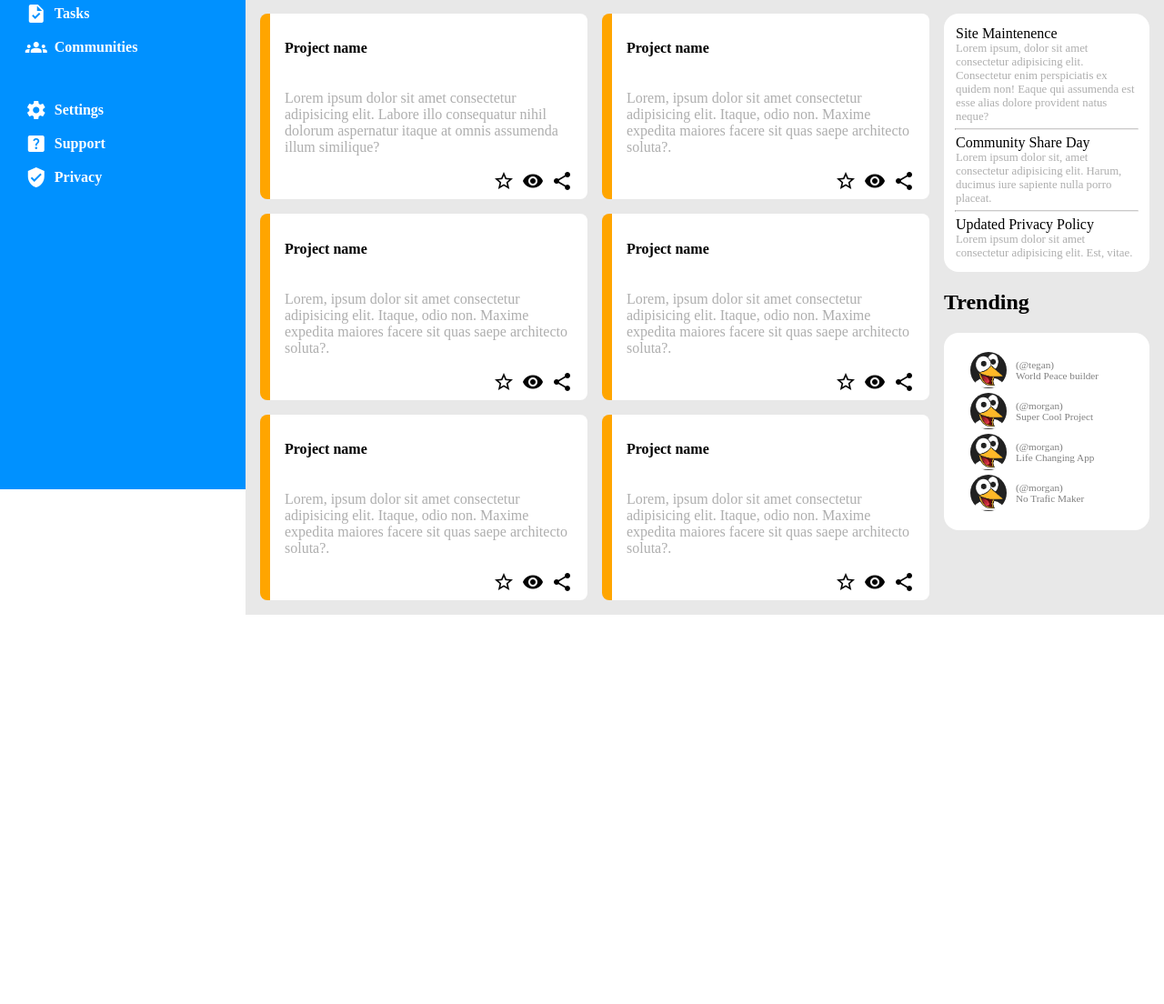
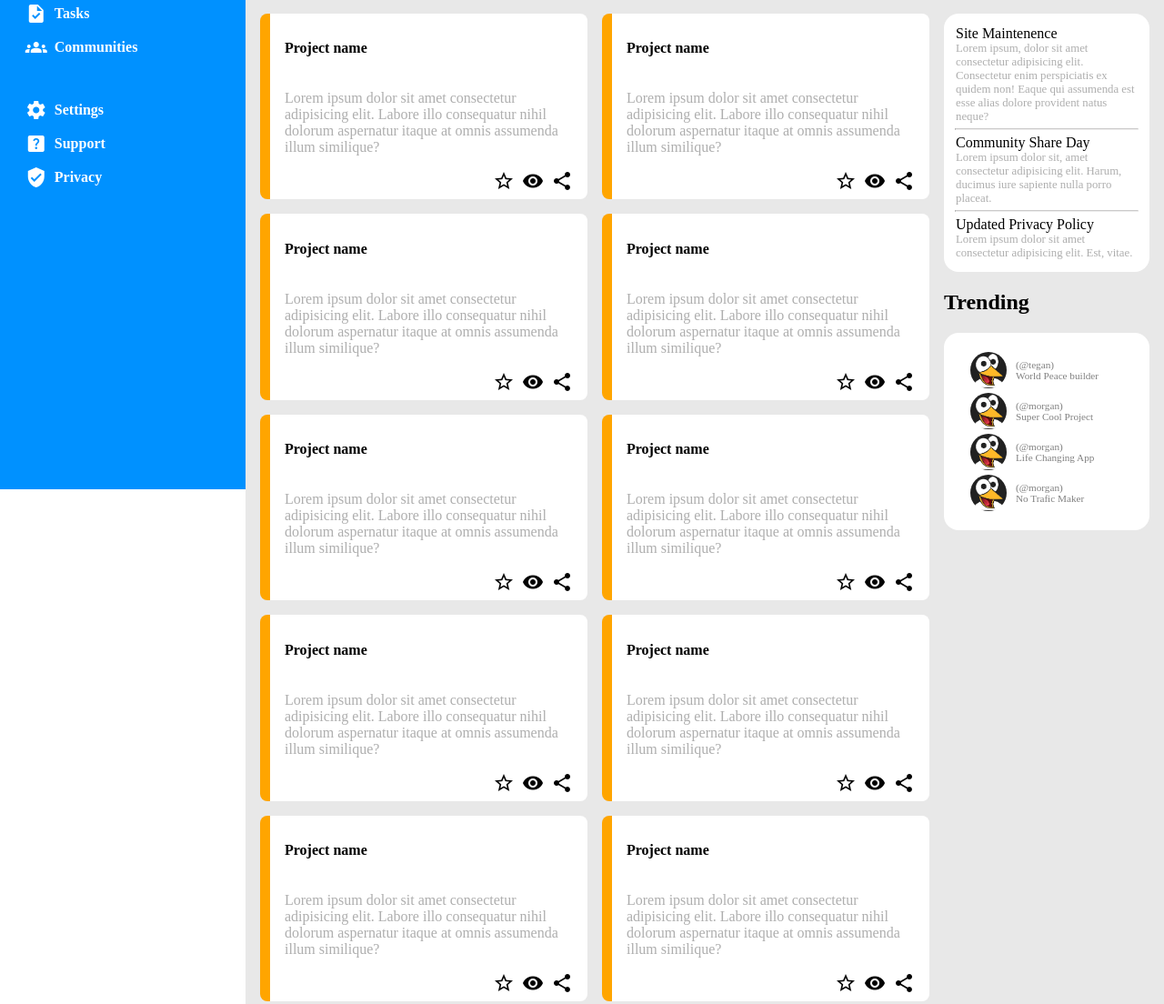
Before and after one commit to anatolipv/TOP-Admin_Dashboard, a plain HTML site: page index.html in a window 1280 px wide. Shown: the part 262-1366 px from the top of the page at 91% size. Before the commit the page ends 938 px from the top, so only its background shows below. Drawn offline with Linux system fonts and the light colour scheme.

Commit message:
Added more content

```diff
--- a/index.html
+++ b/index.html
@@ -97,6 +97,86 @@
                 <div class="projects">
                     <h2>Your Projects</h2>
                     <div class="projects-container">
+                         <div class="project">
+                            <h4>Project name</h4>
+                            <p class="project-info">Lorem ipsum dolor sit amet consectetur adipisicing elit. Labore illo consequatur nihil dolorum aspernatur itaque at omnis assumenda illum similique?</p>
+                            <div class="poptions">
+                                <i class="material-icons">star_outline</i>
+                                <i class="material-icons">visibility</i>
+                                <i class="material-icons">share</i>
+                            </div>
+                        </div>
+                         <div class="project">
+                            <h4>Project name</h4>
+                            <p class="project-info">Lorem ipsum dolor sit amet consectetur adipisicing elit. Labore illo consequatur nihil dolorum aspernatur itaque at omnis assumenda illum similique?</p>
+                            <div class="poptions">
+                                <i class="material-icons">star_outline</i>
+                                <i class="material-icons">visibility</i>
+                                <i class="material-icons">share</i>
+                            </div>
+                        </div>
+                         <div class="project">
+                            <h4>Project name</h4>
+                            <p class="project-info">Lorem ipsum dolor sit amet consectetur adipisicing elit. Labore illo consequatur nihil dolorum aspernatur itaque at omnis assumenda illum similique?</p>
+                            <div class="poptions">
+                                <i class="material-icons">star_outline</i>
+                                <i class="material-icons">visibility</i>
+                                <i class="material-icons">share</i>
+                            </div>
+                        </div>
+                         <div class="project">
+                            <h4>Project name</h4>
+                            <p class="project-info">Lorem ipsum dolor sit amet consectetur adipisicing elit. Labore illo consequatur nihil dolorum aspernatur itaque at omnis assumenda illum similique?</p>
+                            <div class="poptions">
+                                <i class="material-icons">star_outline</i>
+                                <i class="material-icons">visibility</i>
+                                <i class="material-icons">share</i>
+                            </div>
+                        </div>
+                         <div class="project">
+                            <h4>Project name</h4>
+                            <p class="project-info">Lorem ipsum dolor sit amet consectetur adipisicing elit. Labore illo consequatur nihil dolorum aspernatur itaque at omnis assumenda illum similique?</p>
+                            <div class="poptions">
+                                <i class="material-icons">star_outline</i>
+                                <i class="material-icons">visibility</i>
+                                <i class="material-icons">share</i>
+                            </div>
+                        </div>
+                         <div class="project">
+                            <h4>Project name</h4>
+                            <p class="project-info">Lorem ipsum dolor sit amet consectetur adipisicing elit. Labore illo consequatur nihil dolorum aspernatur itaque at omnis assumenda illum similique?</p>
+                            <div class="poptions">
+                                <i class="material-icons">star_outline</i>
+                                <i class="material-icons">visibility</i>
+                                <i class="material-icons">share</i>
+                            </div>
+                        </div> <div class="project">
+                            <h4>Project name</h4>
+                            <p class="project-info">Lorem ipsum dolor sit amet consectetur adipisicing elit. Labore illo consequatur nihil dolorum aspernatur itaque at omnis assumenda illum similique?</p>
+                            <div class="poptions">
+                                <i class="material-icons">star_outline</i>
+                                <i class="material-icons">visibility</i>
+                                <i class="material-icons">share</i>
+                            </div>
+                        </div>
+                         <div class="project">
+                            <h4>Project name</h4>
+                            <p class="project-info">Lorem ipsum dolor sit amet consectetur adipisicing elit. Labore illo consequatur nihil dolorum aspernatur itaque at omnis assumenda illum similique?</p>
+                            <div class="poptions">
+                                <i class="material-icons">star_outline</i>
+                                <i class="material-icons">visibility</i>
+                                <i class="material-icons">share</i>
+                            </div>
+                        </div>
+                         <div class="project">
+                            <h4>Project name</h4>
+                            <p class="project-info">Lorem ipsum dolor sit amet consectetur adipisicing elit. Labore illo consequatur nihil dolorum aspernatur itaque at omnis assumenda illum similique?</p>
+                            <div class="poptions">
+                                <i class="material-icons">star_outline</i>
+                                <i class="material-icons">visibility</i>
+                                <i class="material-icons">share</i>
+                            </div>
+                        </div>
                         <div class="project">
                             <h4>Project name</h4>
                             <p class="project-info">Lorem ipsum dolor sit amet consectetur adipisicing elit. Labore illo consequatur nihil dolorum aspernatur itaque at omnis assumenda illum similique?</p>
```
